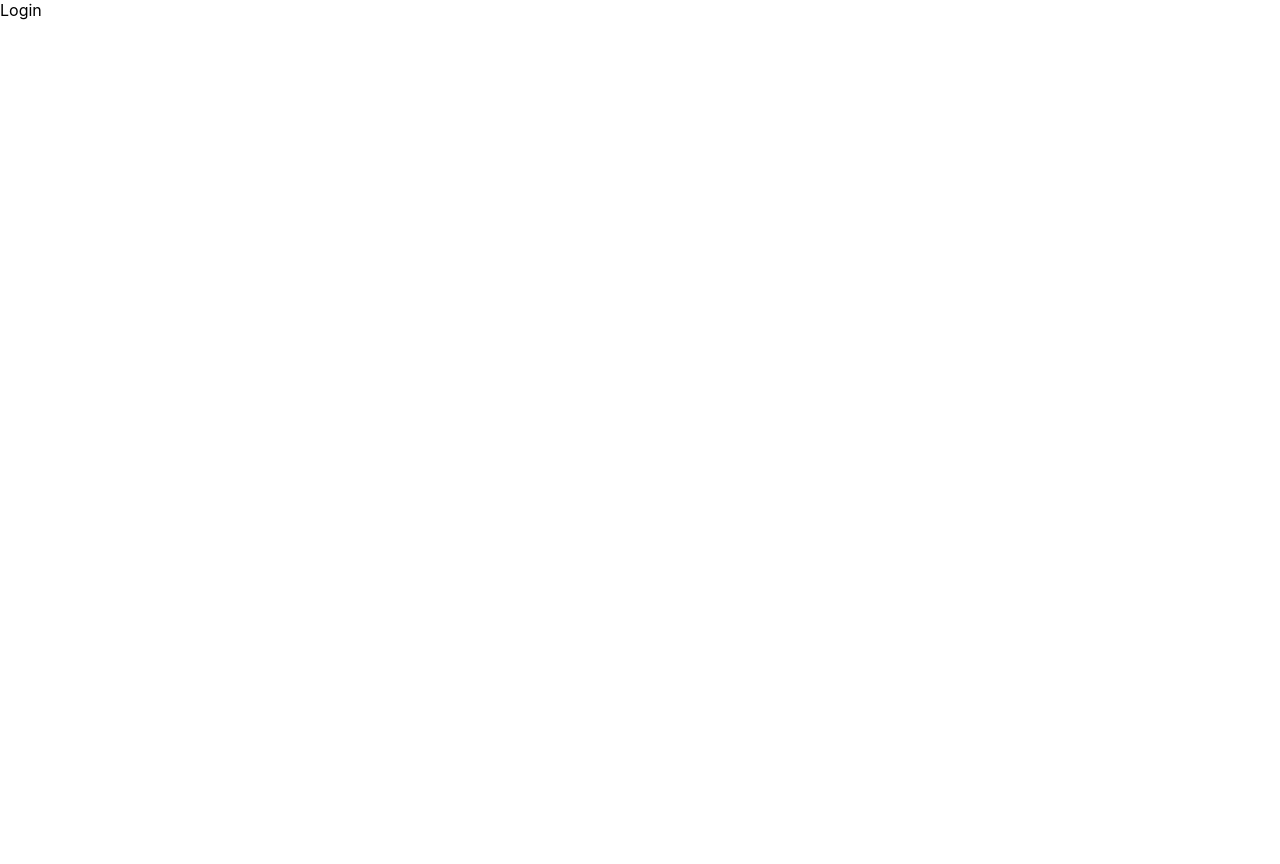
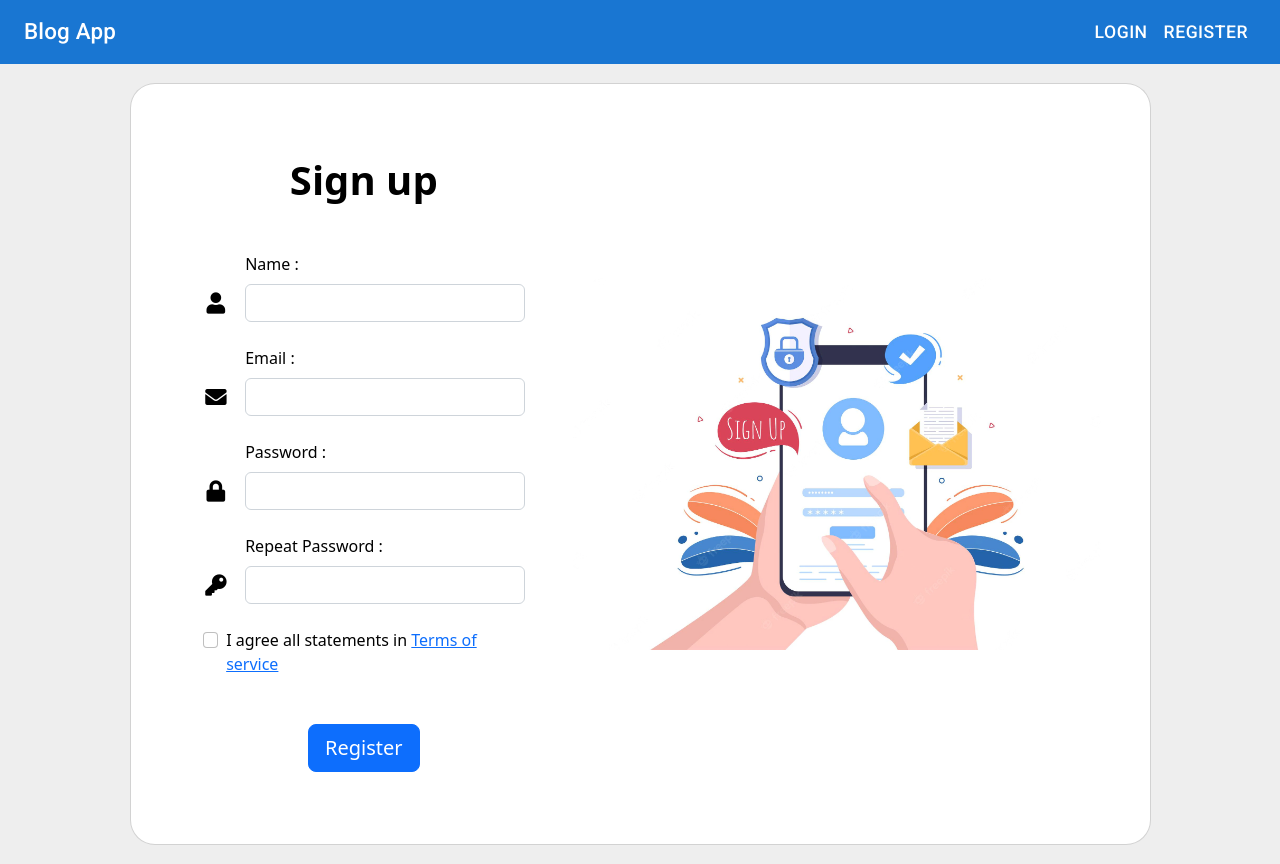
Before and after one commit to kerimmstfdemir/Blog-App, a React (Create React App) app: page /login in a window 1280 px wide. Before the commit the page ends 800 px from the top, so only its background shows below. Built offline with nearby package versions, Linux system fonts and the light colour scheme.

Commit message:
created login page

```diff
--- a/package.json
+++ b/package.json
@@ -11,8 +11,11 @@
     "@testing-library/jest-dom": "^5.14.1",
     "@testing-library/react": "^13.0.0",
     "@testing-library/user-event": "^13.2.1",
+    "bootstrap": "^5.2.3",
+    "bootstrap-icons": "^1.10.2",
     "firebase": "^9.15.0",
     "react": "^18.2.0",
+    "react-bootstrap": "^2.7.0",
     "react-dom": "^18.2.0",
     "react-redux": "^8.0.5",
     "react-router-dom": "6.3",
--- a/public/index.html
+++ b/public/index.html
@@ -8,16 +8,16 @@
   <meta name="theme-color" content="#000000" />
   <meta name="description" content="Web site created using create-react-app" />
   <link rel="apple-touch-icon" href="%PUBLIC_URL%/logo192.png" />
-
   <link rel="manifest" href="%PUBLIC_URL%/manifest.json" />
   <link rel="stylesheet" href="https://fonts.googleapis.com/css?family=Roboto:300,400,500,700&display=swap" />
+  <link rel="stylesheet" href="https://use.fontawesome.com/releases/v5.7.0/css/all.css" integrity="sha384-lZN37f5QGtY3VHgisS14W3ExzMWZxybE1SJSEsQp9S+oqd12jhcu+A56Ebc1zFSJ" crossorigin="anonymous">
   <title>Blog App</title>
 </head>
 
 <body>
   <noscript>You need to enable JavaScript to run this app.</noscript>
   <div id="root"></div>
-
+  <script src="https://cdn.jsdelivr.net/npm/bootstrap@5.2.3/dist/js/bootstrap.bundle.min.js" integrity="sha384-kenU1KFdBIe4zVF0s0G1M5b4hcpxyD9F7jL+jjXkk+Q2h455rYXK/7HAuoJl+0I4" crossorigin="anonymous"></script>
 </body>
 
 </html>
--- a/src/components/Navbar.jsx
+++ b/src/components/Navbar.jsx
@@ -4,7 +4,6 @@ import Box from '@mui/material/Box';
 import Toolbar from '@mui/material/Toolbar';
 import Typography from '@mui/material/Typography';
 import Button from '@mui/material/Button';
-import { useState } from "react";
 import { useNavigate } from "react-router-dom";
 import { useSelector } from "react-redux";
 
--- a/src/index.js
+++ b/src/index.js
@@ -3,6 +3,7 @@ import ReactDOM from "react-dom/client";
 import "./index.css";
 import App from "./App";
 import { BrowserRouter } from "react-router-dom";
+import 'bootstrap/dist/css/bootstrap.min.css';
 
 const root = ReactDOM.createRoot(document.getElementById("root"));
 root.render(
--- a/src/pages/home/Home.jsx
+++ b/src/pages/home/Home.jsx
@@ -1,9 +1,7 @@
-import Navbar from "../../components/Navbar"
-
 const Home = () => {
   return (
     <div>
-        <Navbar />
+        Home
     </div>
   )
 }
--- a/src/pages/login/Login.jsx
+++ b/src/pages/login/Login.jsx
@@ -1,6 +1,66 @@
+import registerimg from "../../assets/registerimg.png"
+
 const Login = () => {
   return (
-    <div>Login</div>
+    <section className="vh-100" style={{backgroundColor: '#eee'}}>
+        <div className="container h-100">
+          <div className="row d-flex justify-content-center align-items-center h-100">
+            <div className="col-lg-12 col-xl-11">
+              <div className="card text-black" style={{borderRadius: '25px'}}>
+                <div className="card-body p-md-5">
+                  <div className="row justify-content-center">
+                    <div className="col-md-10 col-lg-6 col-xl-5 order-2 order-lg-1">
+                      <p className="text-center h1 fw-bold mb-5 mx-1 mx-md-4 mt-4">Sign up</p>
+                      <form className="mx-1 mx-md-4">
+                        <div className="d-flex flex-row align-items-center mb-4">
+                          <i className="fas fa-user fa-lg me-3 fa-fw" style={{marginTop:"2rem"}}/>
+                          <div className="form-outline flex-fill mb-0">
+                            <label className="form-label" htmlFor="form3Example1c">Name : </label>
+                            <input type="text" id="form3Example1c" className="form-control" />
+                          </div>
+                        </div>
+                        <div className="d-flex flex-row align-items-center mb-4">
+                          <i className="fas fa-envelope fa-lg me-3 fa-fw" style={{marginTop:"2rem"}}/>
+                          <div className="form-outline flex-fill mb-0">
+                          <label className="form-label" htmlFor="form3Example3c">Email : </label>
+                            <input type="email" id="form3Example3c" className="form-control" />
+                          </div>
+                        </div>
+                        <div className="d-flex flex-row align-items-center mb-4">
+                          <i className="fas fa-lock fa-lg me-3 fa-fw" style={{marginTop:"2rem"}}/>
+                          <div className="form-outline flex-fill mb-0">
+                          <label className="form-label" htmlFor="form3Example4c">Password :</label>
+                            <input type="password" id="form3Example4c" className="form-control" />
+                          </div>
+                        </div>
+                        <div className="d-flex flex-row align-items-center mb-4">
+                          <i className="fas fa-key fa-lg me-3 fa-fw" style={{marginTop:"2rem"}}/>
+                          <div className="form-outline flex-fill mb-0">
+                          <label className="form-label" htmlFor="form3Example4cd">Repeat Password :</label>
+                            <input type="password" id="form3Example4cd" className="form-control" />
+                          </div>
+                        </div>
+                        <div className="form-check d-flex justify-content-center mb-5">
+                          <input className="form-check-input me-2" type="checkbox" defaultValue id="form2Example3c" />
+                          <label className="form-check-label" htmlFor="form2Example3">
+                            I agree all statements in <a href="#!">Terms of service</a>
+                          </label>
+                        </div>
+                        <div className="d-flex justify-content-center mx-4 mb-3 mb-lg-4">
+                          <button type="button" className="btn btn-primary btn-lg">Register</button>
+                        </div>
+                      </form>
+                    </div>
+                    <div className="col-md-10 col-lg-6 col-xl-7 d-flex align-items-center order-1 order-lg-2">
+                      <img src={registerimg} className="img-fluid" alt="Sample image" />
+                    </div>
+                  </div>
+                </div>
+              </div>
+            </div>
+          </div>
+        </div>
+      </section>
   )
 }
 
--- a/src/redux/features/registerSlice.jsx
+++ b/src/redux/features/registerSlice.jsx
@@ -2,7 +2,6 @@ import { createSlice } from "@reduxjs/toolkit";
 
 const initialStates = {
     name:"",
-    lastName:"",
     email:"",
     password:""
 };
@@ -13,7 +12,6 @@ const registerSlice = createSlice({
     reducers : {
         registerInfos: (state, action) => {
             state.name = action.payload.name
-            state.lastName = action.payload.lastName
             state.email = action.payload.email
             state.password = action.payload.password
         },
--- a/src/router/AppRouter.jsx
+++ b/src/router/AppRouter.jsx
@@ -1,12 +1,15 @@
 import { Routes, Route, Navigate } from "react-router-dom"
+import Navbar from "../components/Navbar"
 import Home from "../pages/home/Home"
 import Login from "../pages/login/Login"
 import ProfileInfos from "../pages/profileInfos/ProfileInfos"
 import Register from "../pages/register/Register"
 
 const AppRouter = () => {
+
   return (
     <>
+    <Navbar />
       <Routes>
         <Route path="/" element={<Home />}/>
         <Route path="/login" element={<Login />}/>
```
Also changed, not shown: src/assets/registerimg.png (added), 1 other file (tests, documents, lock files or other folders).
